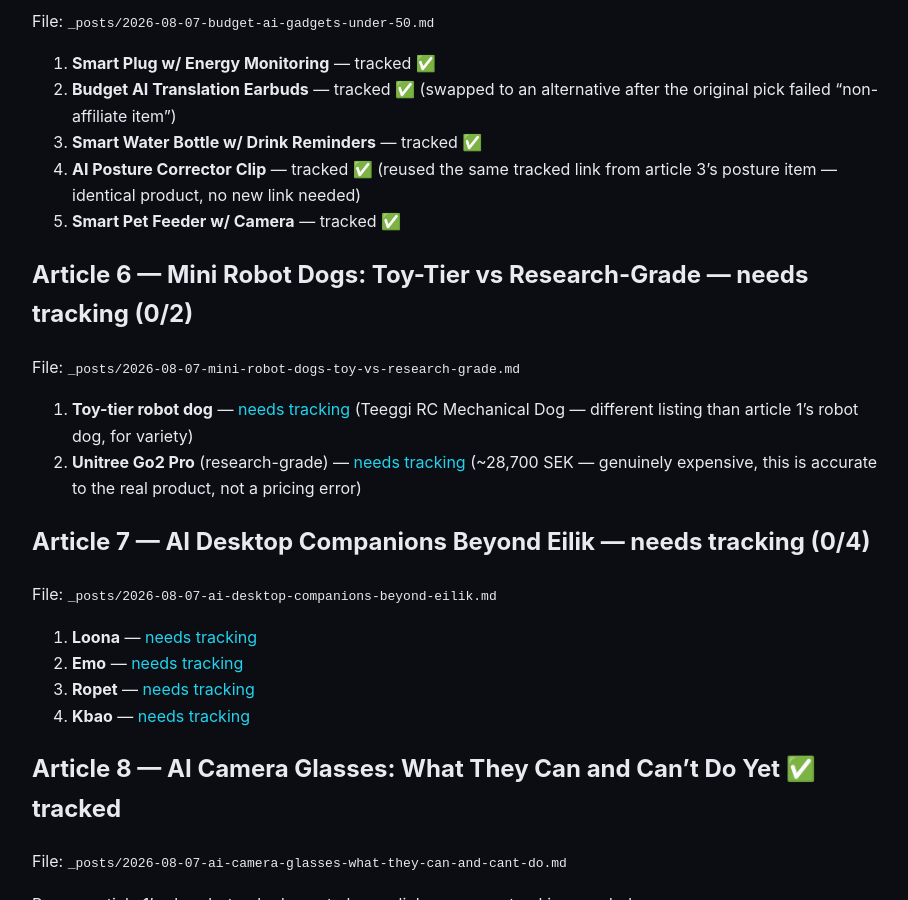
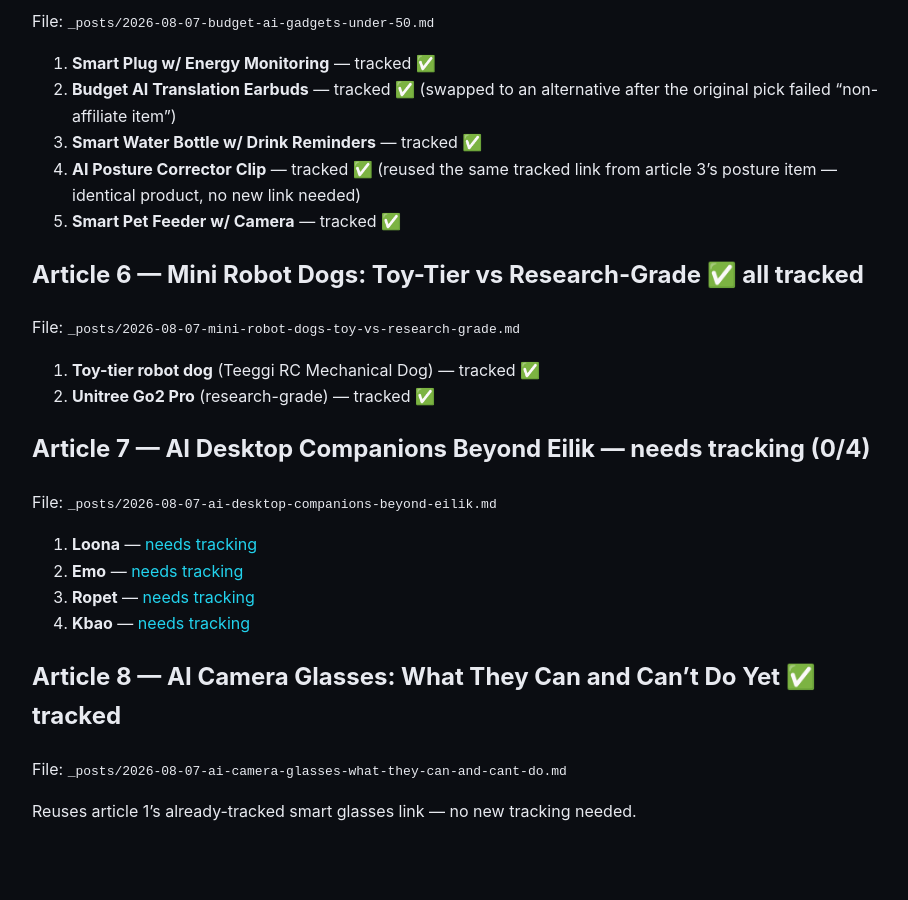
Before and after one commit to patrikaxelsson84/futuretechsweden.com, a Jekyll site: the page built from marketing/product-links-to-monetize.md, in a window 1280 px wide and 900 px high, scrolled down 1406 px. Shown: the whole window, without its empty margins (178-1086 px from the left). Built offline with Jekyll 4.4.1, drawn with Linux system fonts in a browser that asks for light colours; our own code applies the rules of GitHub Pages for plain Markdown files.

Commit message:
Wire tracked affiliate link for Unitree Go2 Pro - article 6 complete
Co-Authored-By: Claude Sonnet 5 <noreply@anthropic.com>

```diff
--- a/marketing/product-links-to-monetize.md
+++ b/marketing/product-links-to-monetize.md
@@ -54,13 +54,11 @@ File: `_posts/2026-08-07-budget-ai-gadgets-under-50.md`
    item — identical product, no new link needed)
 5. **Smart Pet Feeder w/ Camera** — tracked ✅
 
-## Article 6 — Mini Robot Dogs: Toy-Tier vs Research-Grade — needs tracking (0/2)
+## Article 6 — Mini Robot Dogs: Toy-Tier vs Research-Grade ✅ all tracked
 File: `_posts/2026-08-07-mini-robot-dogs-toy-vs-research-grade.md`
 
-1. **Toy-tier robot dog** — [needs tracking](https://www.aliexpress.com/item/1005010132836497.html)
-   (Teeggi RC Mechanical Dog — different listing than article 1's robot dog, for variety)
-2. **Unitree Go2 Pro** (research-grade) — [needs tracking](https://www.aliexpress.com/item/1005012704498259.html)
-   (~28,700 SEK — genuinely expensive, this is accurate to the real product, not a pricing error)
+1. **Toy-tier robot dog** (Teeggi RC Mechanical Dog) — tracked ✅
+2. **Unitree Go2 Pro** (research-grade) — tracked ✅
 
 ## Article 7 — AI Desktop Companions Beyond Eilik — needs tracking (0/4)
 File: `_posts/2026-08-07-ai-desktop-companions-beyond-eilik.md`
```
Also changed, not shown: _posts/2026-08-07-mini-robot-dogs-toy-vs-research-grade.md (+1 -1 lines).
